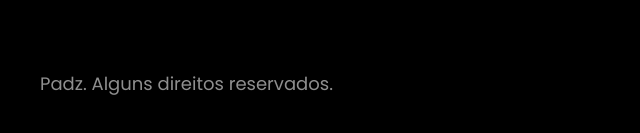
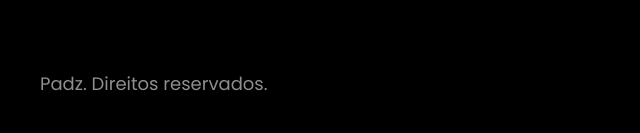
Before and after one commit to matheuspadz/matheuspadz.github.io, a plain HTML site: page index.html in a window 1280 px wide. Shown: the part 2496-2629 px from the top of the page, 0-640 px from the left. Drawn offline with Linux system fonts and the light colour scheme.

Commit message:
Teste atualização english

```diff
--- a/index.html
+++ b/index.html
@@ -143,7 +143,7 @@
 
       </ul>
 
-      <p class="footer-copy">Padz. Alguns direitos reservados.</p>
+      <p class="footer-copy">Padz. Direitos reservados.</p>
 
     </div>
 
```
